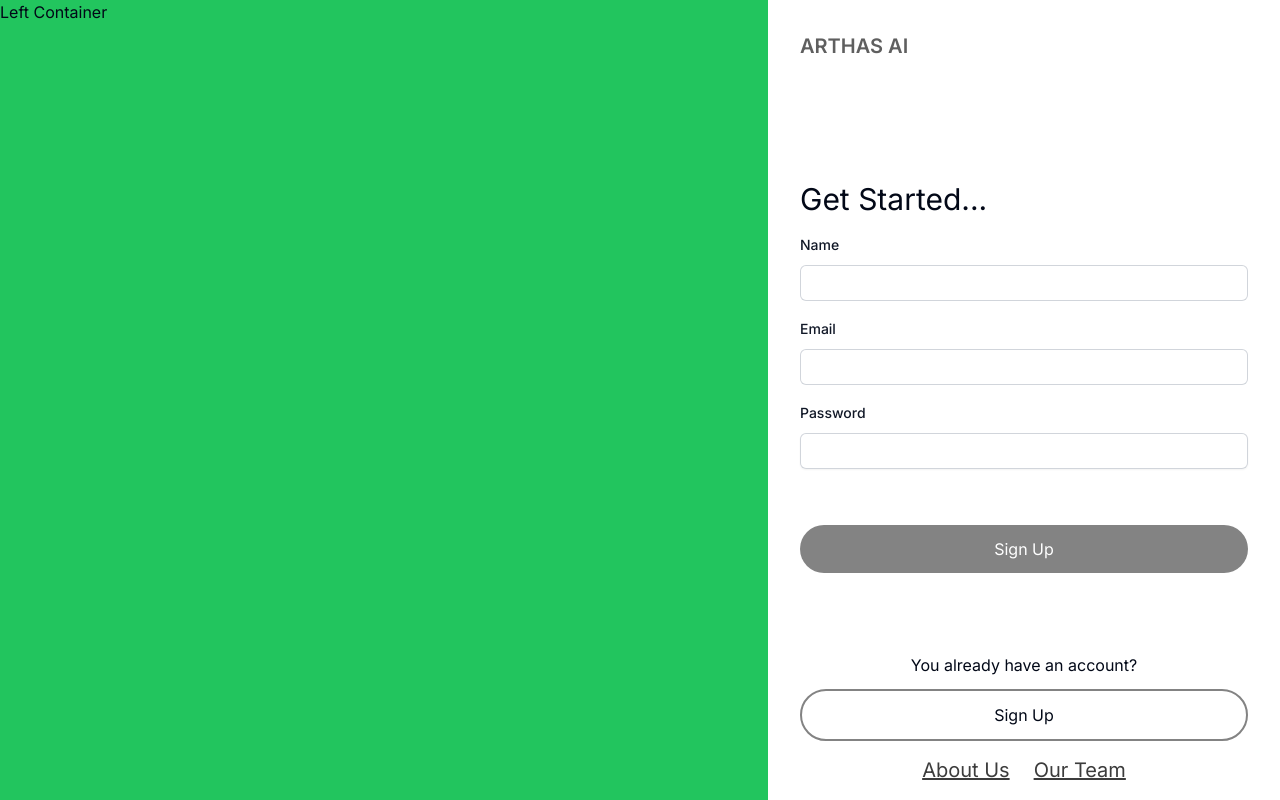
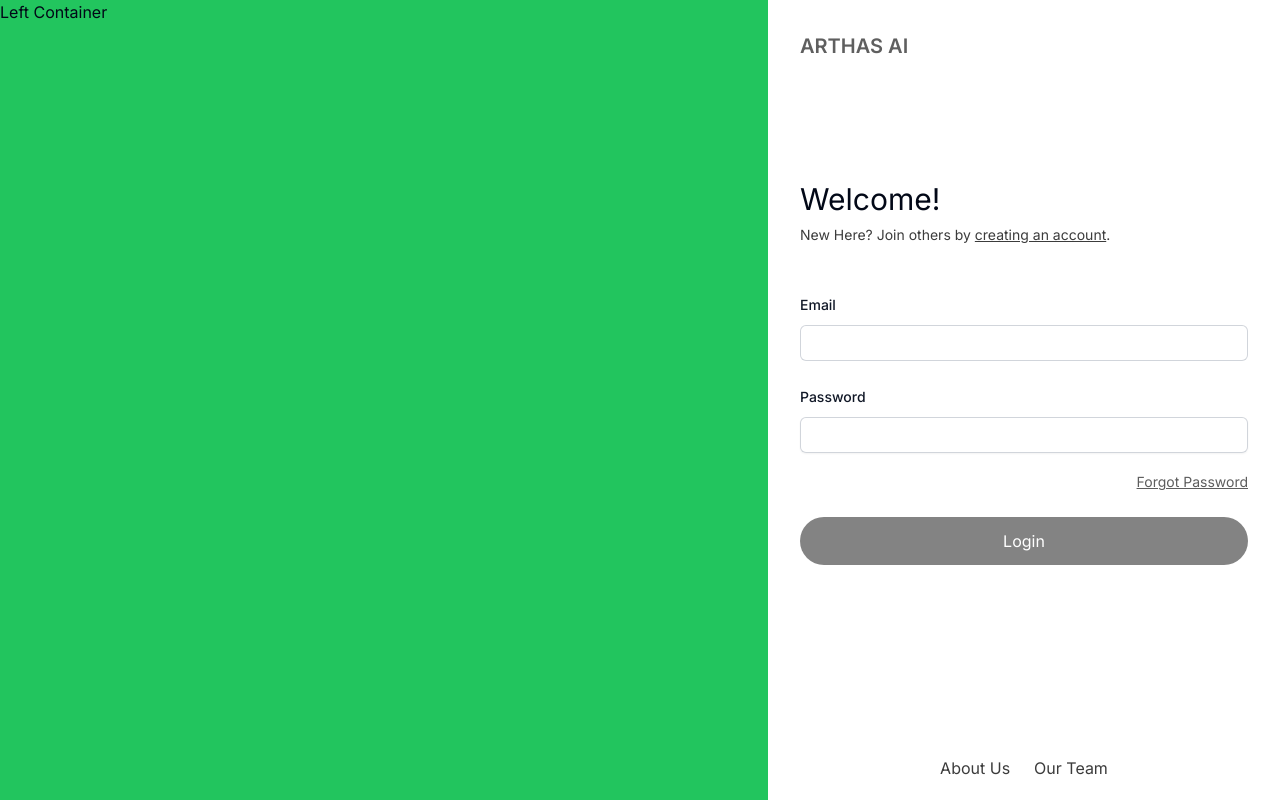
Before and after one commit to arthasai/ArthasAI, a Next.js app in the folder frontend/arthas-ai/: page /homepage in a window 1280 px wide. Built offline with nearby package versions, Linux system fonts and the light colour scheme.

Commit message:
Login -> Register route set

```diff
--- a/frontend/arthas-ai/app/homepage/page.tsx
+++ b/frontend/arthas-ai/app/homepage/page.tsx
@@ -1,6 +1,136 @@
 // Resources.tsx
+"use client";
 import React from "react";
 import Link from "next/link";
+import { useState } from "react";
+
+const LoginRoute = () => {
+	const [isRegister, setIsRegister] = useState(false);
+	return (
+		<div className="">
+			{isRegister ? (
+				<SignUp setIsRegister={setIsRegister} />
+			) : (
+				<Login setIsRegister={setIsRegister} />
+			)}
+		</div>
+	);
+};
+
+const Login = (props: any) => {
+	return (
+		<div className="">
+			<h2 className="text-3xl pt-12">Welcome!</h2>
+			<h3 className="text-dashLinkText text-sm pt-2">
+				New Here? Join others by{" "}
+				<button className="underline" onClick={() => props.setIsRegister(true)}>
+					creating an account
+				</button>
+				.
+			</h3>
+			<div className="mt-12"></div>
+			<div>
+				<label
+					htmlFor="email"
+					className="block text-sm font-medium leading-6 text-gray-900 pb-2 text-dashInputColor">
+					Email
+				</label>
+				<input
+					type="email"
+					required
+					className="block w-full rounded-md border-0 py-1.5 pl-7 pr-20 text-gray-900 ring-1 ring-inset ring-gray-300 placeholder:text-gray-400 focus:ring-2 focus:ring-inset focus:ring-indigo-600 sm:text-sm sm:leading-6"
+				/>
+			</div>
+			<div className="mt-6">
+				<label
+					htmlFor="password"
+					className="block text-sm font-medium leading-6 text-gray-900 pb-2 text-dashInputColor">
+					Password
+				</label>
+				<input
+					id="password"
+					name="password"
+					type="password"
+					required
+					className="block w-full rounded-md border-0 py-1.5 pl-7 pr-20 text-gray-900 shadow-sm ring-1 ring-inset ring-gray-300 placeholder:text-gray-400 focus:ring-2 focus:ring-inset focus:ring-indigo-600 sm:text-sm sm:leading-6"
+				/>
+			</div>
+			<div className="block w-full text-right mt-4">
+				<button className="text-dashInputColor text-sm underline">
+					Forgot Password
+				</button>
+			</div>
+			<div className="block w-full mt-4">
+				<button className="rounded-full block w-full bg-dashButtonBrown text-white pt-3 pb-3 mt-6">
+					Login
+				</button>
+			</div>
+		</div>
+	);
+};
+
+const SignUp = (props: any) => {
+	return (
+		<div className="">
+			<h2 className="text-3xl pt-12">Get Started...</h2>
+			<h3 className="text-dashLinkText text-sm pt-2">
+				Forgot your a member?{" "}
+				<button
+					className="underline"
+					onClick={() => props.setIsRegister(false)}>
+					Login
+				</button>{" "}
+				with your credentials.
+			</h3>
+			<div className="mt-12"></div>
+			<div>
+				<label
+					htmlFor="name"
+					className="block text-sm font-medium leading-6 text-gray-900 pb-2 text-dashInputColor">
+					Name
+				</label>
+				<input
+					id="name"
+					name="name"
+					type="text"
+					required
+					className="block w-full rounded-md border-0 py-1.5 pl-7 pr-20 text-gray-900 shadow-sm ring-1 ring-inset ring-gray-300 placeholder:text-gray-400 focus:ring-2 focus:ring-inset focus:ring-indigo-600 sm:text-sm sm:leading-6"
+				/>
+			</div>
+			<div className="mt-6">
+				<label
+					htmlFor="email"
+					className="block text-sm font-medium leading-6 text-gray-900 pb-2 text-dashInputColor">
+					Email
+				</label>
+				<input
+					type="email"
+					required
+					className="block w-full rounded-md border-0 py-1.5 pl-7 pr-20 text-gray-900 ring-1 ring-inset ring-gray-300 placeholder:text-gray-400 focus:ring-2 focus:ring-inset focus:ring-indigo-600 sm:text-sm sm:leading-6"
+				/>
+			</div>
+			<div className="mt-6">
+				<label
+					htmlFor="password"
+					className="block text-sm font-medium leading-6 text-gray-900 pb-2 text-dashInputColor">
+					Password
+				</label>
+				<input
+					id="password"
+					name="password"
+					type="password"
+					required
+					className="block w-full rounded-md border-0 py-1.5 pl-7 pr-20 text-gray-900 shadow-sm ring-1 ring-inset ring-gray-300 placeholder:text-gray-400 focus:ring-2 focus:ring-inset focus:ring-indigo-600 sm:text-sm sm:leading-6"
+				/>
+			</div>
+			<div className="block w-full mt-12">
+				<button className="rounded-full block w-full bg-dashButtonBrown text-white pt-3 pb-3 mt-6">
+					Sign Up
+				</button>
+			</div>
+		</div>
+	);
+};
 
 const Homepage = () => {
 	return (
@@ -17,73 +147,18 @@ const Homepage = () => {
 						ARTHAS AI
 					</h1>
 				</div>
-				{/* center */}
+				{/* Login/Register */}
 				<div className="h-4/6 pl-8 pr-8">
-					<h2 className="text-3xl pt-12">Get Started...</h2>
-					<div className="pt-4">
-						<label
-							htmlFor="name"
-							className="block text-sm font-medium leading-6 text-gray-900 pb-2 text-dashInputColor">
-							Name
-						</label>
-						<input
-							type="text"
-							required
-							className="block w-full rounded-md border-0 py-1.5 pl-7 pr-20 text-gray-900 ring-1 ring-inset ring-gray-300 placeholder:text-gray-400 focus:ring-2 focus:ring-inset focus:ring-indigo-600 sm:text-sm sm:leading-6"
-						/>
-					</div>
-					<div className="pt-4">
-						<label
-							htmlFor="email"
-							className="block text-sm font-medium leading-6 text-gray-900 pb-2 text-dashInputColor">
-							Email
-						</label>
-						<input
-							type="email"
-							required
-							className="block w-full rounded-md border-0 py-1.5 pl-7 pr-20 text-gray-900 ring-1 ring-inset ring-gray-300 placeholder:text-gray-400 focus:ring-2 focus:ring-inset focus:ring-indigo-600 sm:text-sm sm:leading-6"
-						/>
-					</div>
-					<div className="pt-4">
-						<label
-							htmlFor="password"
-							className="block text-sm font-medium leading-6 text-gray-900 pb-2 text-dashInputColor">
-							Password
-						</label>
-						<input
-							id="password"
-							name="password"
-							type="password"
-							required
-							className="block w-full rounded-md border-0 py-1.5 pl-7 pr-20 text-gray-900 shadow-sm ring-1 ring-inset ring-gray-300 placeholder:text-gray-400 focus:ring-2 focus:ring-inset focus:ring-indigo-600 sm:text-sm sm:leading-6"
-						/>
-					</div>
-					<div className="pt-14">
-						<button className="rounded-full block w-full bg-dashButtonBrown text-white pt-3 pb-3">
-							Sign Up
-						</button>
-						<div className="pt-20 text-center">
-							<span>You already have an account?</span>
-							<button className="rounded-full block w-full border-2 border-dashButtonBrown pt-3 pb-3 mt-3">
-								Sign Up
-							</button>
-						</div>
-					</div>
+					<LoginRoute />
 				</div>
 				{/* footer */}
 				<div className="h-1/6 text-center">
 					<div className="h-4/6"></div>
-					<div className="h-2/6">
-						<Link
-							href="/resources"
-							className="text-xl underline text-dashLinkText pr-6">
+					<div className="h-2/6 text-dashLinkText">
+						<Link href="/resources" className="pr-6">
 							About Us
 						</Link>
-						<Link
-							href="/resources"
-							className="text-xl underline text-dashLinkText">
-							Our Team
-						</Link>
+						<Link href="/resources">Our Team</Link>
 					</div>
 				</div>
 			</div>
```
